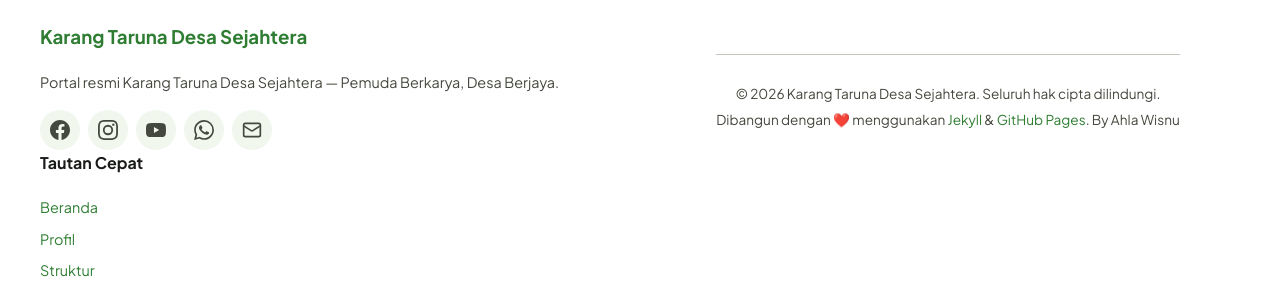
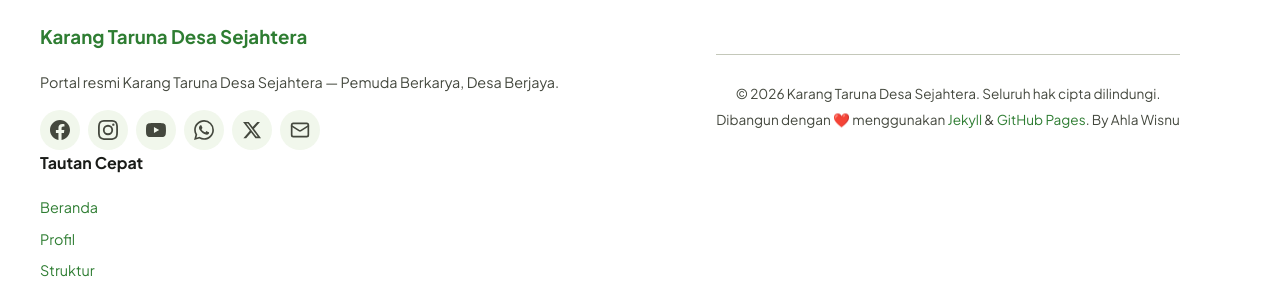
Before and after one commit to greenblog-dev/greenblog-dev.github.io, a Jekyll site: the page built from index.html, in a window 1280 px wide and 900 px high, scrolled down 3531 px. Shown: the part 212-506 px from the top of the window. Built offline with Jekyll 4.4.1, drawn with Linux system fonts in a browser that asks for light colours.

Commit message:
Update social.yml

```diff
--- a/_data/social.yml
+++ b/_data/social.yml
@@ -14,6 +14,10 @@
   icon: whatsapp
   url: https://wa.me/6281234567890
   color: "#25D366"
+- name: Twitter / X
+  icon: twitter
+  url: https://twitter.com/karangtaruna
+  color: "#000000"
 - name: Email
   icon: mail
   url: mailto:karangtaruna.sejahtera@gmail.com
```
